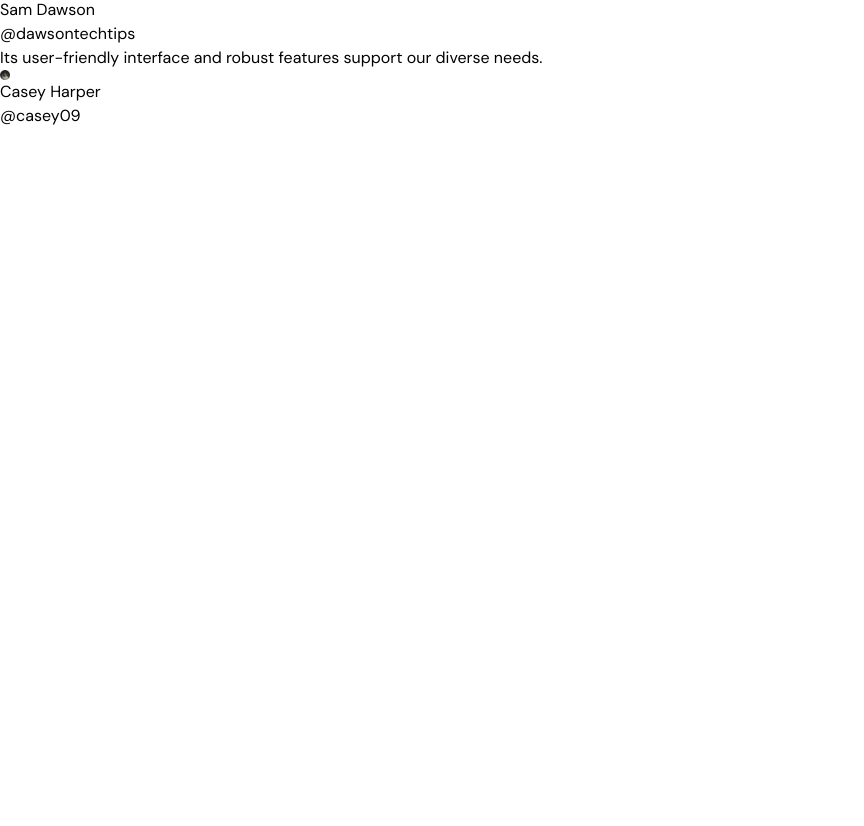
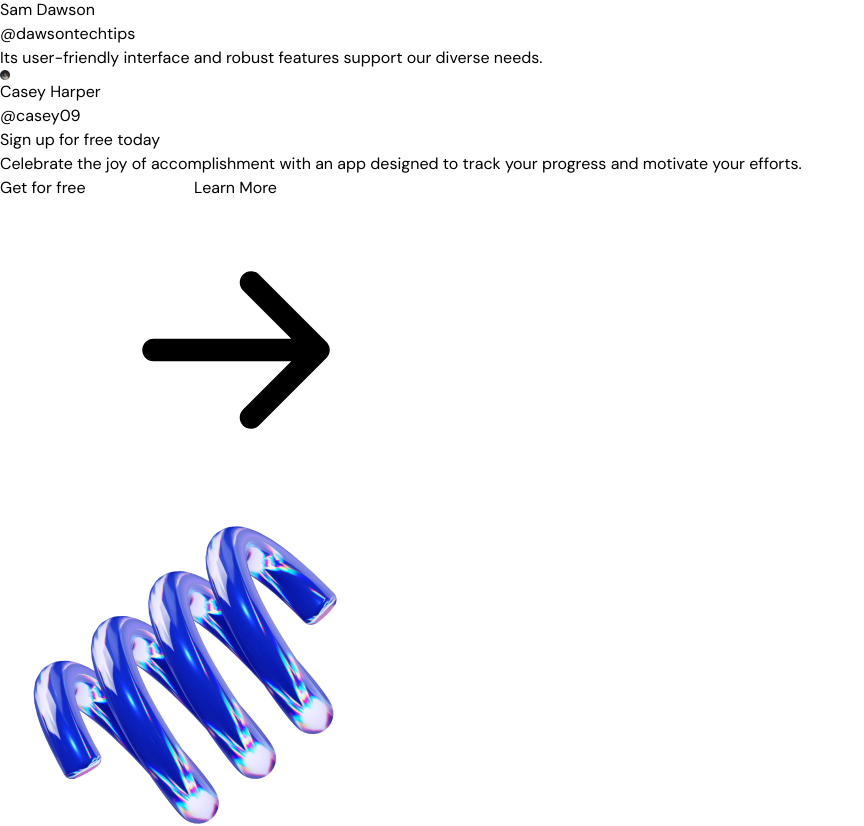
Before and after one commit to lahiruyasas7/light-saas-landing-page, a Next.js app: page / in a window 1280 px wide. Shown: the part 7971-8797 px from the top of the page, without its empty margins (0-864 px from the left). Before the commit the page ends 8099 px from the top, so only its background shows below. Built offline with nearby package versions, Linux system fonts and the light colour scheme.

Commit message:
feat: added CallToAction component

```diff
--- a/src/app/page.tsx
+++ b/src/app/page.tsx
@@ -1,3 +1,4 @@
+import { CallToAction } from "@/sections/CallToAction";
 import { Header } from "@/sections/Header";
 import { Hero } from "@/sections/Hero";
 import { LogoTicker } from "@/sections/LogoTicker";
@@ -14,6 +15,7 @@ export default function Home() {
       <ProductShowcase />
       <Pricing/>
       <Testimonials/>
+      <CallToAction/>
     </>
   );
 }
```
